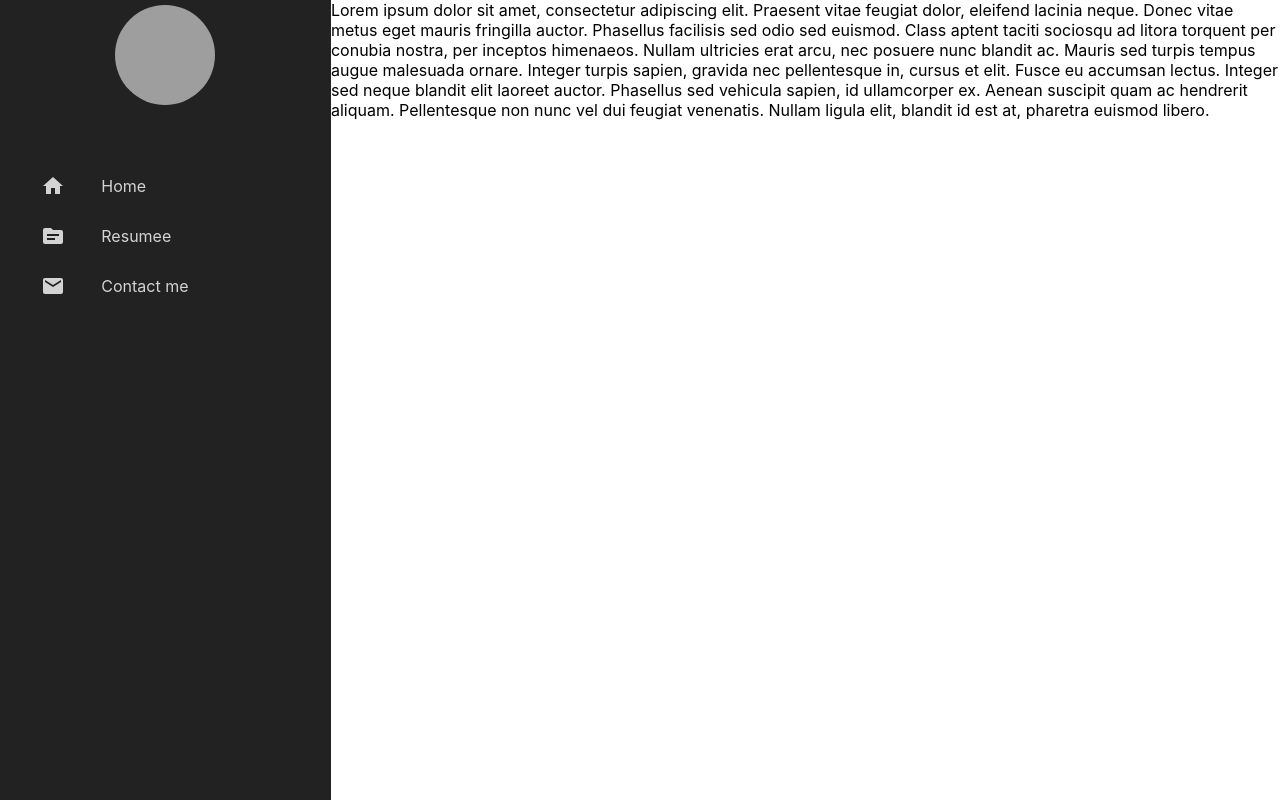
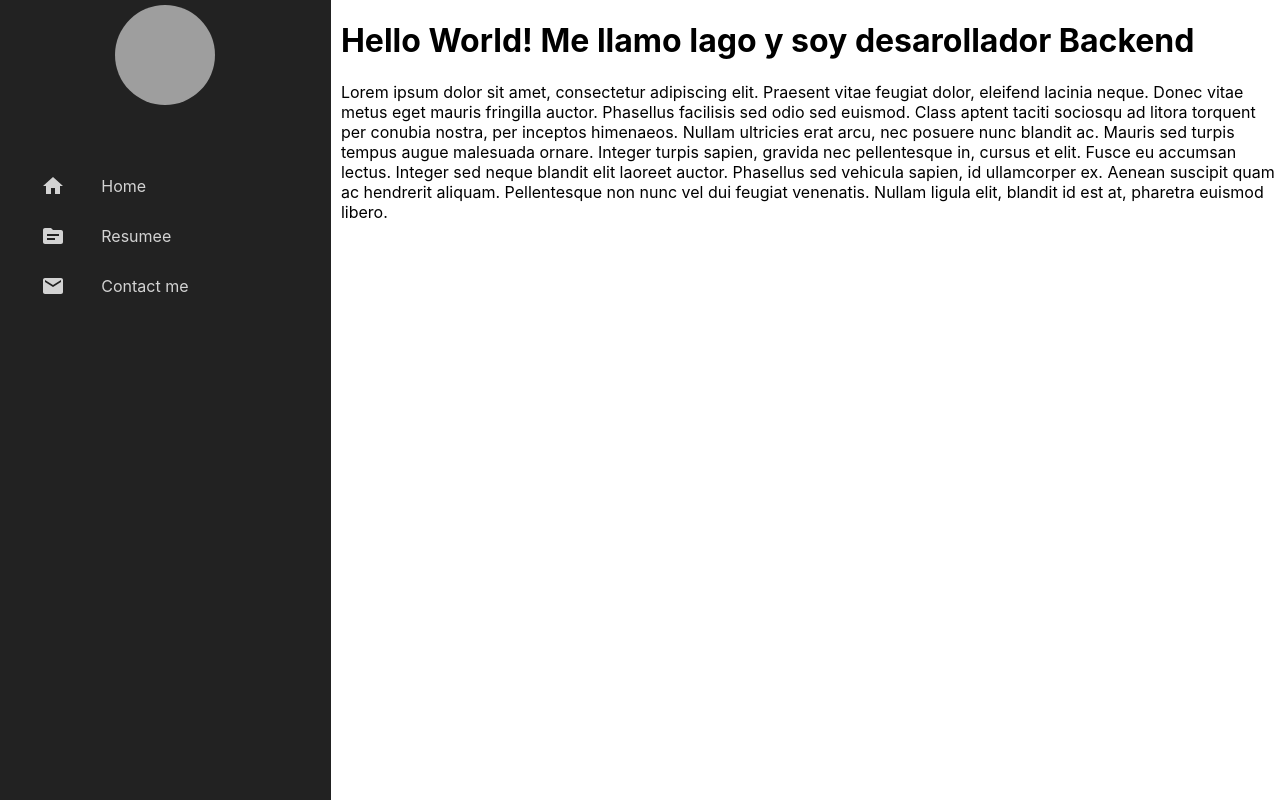
Before and after one commit to iagopicos/curriculum, a React (Create React App) app: page / in a window 1280 px wide. Built offline with nearby package versions, Linux system fonts and the light colour scheme; grey boxes are pictures that could not be loaded.

Commit message:
Fix file MainContent name , some style to the main content

```diff
--- a/public/index.html
+++ b/public/index.html
@@ -24,7 +24,7 @@
       work correctly both with client-side routing and a non-root public URL.
       Learn how to configure a non-root public URL by running `npm run build`.
     -->
-    <title>React App</title>
+    <title>Iago Fernández Picos</title>
   </head>
   <body>
     <noscript>You need to enable JavaScript to run this app.</noscript>
--- a/src/App.tsx
+++ b/src/App.tsx
@@ -1,7 +1,8 @@
 import './App.scss';
 import Sidebar from './SideBar/Sidebar'
 import './SideBar/Sidebar.scss'
-import MainContent from './MainContet/MainContent';
+import './MainContent/MainContent.scss'
+import MainContent from './MainContent/MainContent';
 
 function App() {
   return (
--- a/src/Home/Home.tsx
+++ b/src/Home/Home.tsx
@@ -1,7 +1,10 @@
 export default function Home(){
   return(
-    <div className="main-content">
+    <>
+      <h1>
+        Hello World! Me llamo Iago y soy desarollador Backend
+      </h1>
      Lorem ipsum dolor sit amet, consectetur adipiscing elit. Praesent vitae feugiat dolor, eleifend lacinia neque. Donec vitae metus eget mauris fringilla auctor. Phasellus facilisis sed odio sed euismod. Class aptent taciti sociosqu ad litora torquent per conubia nostra, per inceptos himenaeos. Nullam ultricies erat arcu, nec posuere nunc blandit ac. Mauris sed turpis tempus augue malesuada ornare. Integer turpis sapien, gravida nec pellentesque in, cursus et elit. Fusce eu accumsan lectus. Integer sed neque blandit elit laoreet auctor. Phasellus sed vehicula sapien, id ullamcorper ex. Aenean suscipit quam ac hendrerit aliquam. Pellentesque non nunc vel dui feugiat venenatis. Nullam ligula elit, blandit id est at, pharetra euismod libero.
-    </div>
+    </>
   );
 }
--- /dev/null
+++ b/src/MainContent/MainContent.scss
@@ -0,0 +1,3 @@
+.main-content{
+  padding-left: 10px;
+}
```
Also changed, not shown: src/MainContent/MainContent.tsx (renamed from src/MainContet/MainContent.tsx), src/MainContet/MainContent.scss (deleted).
